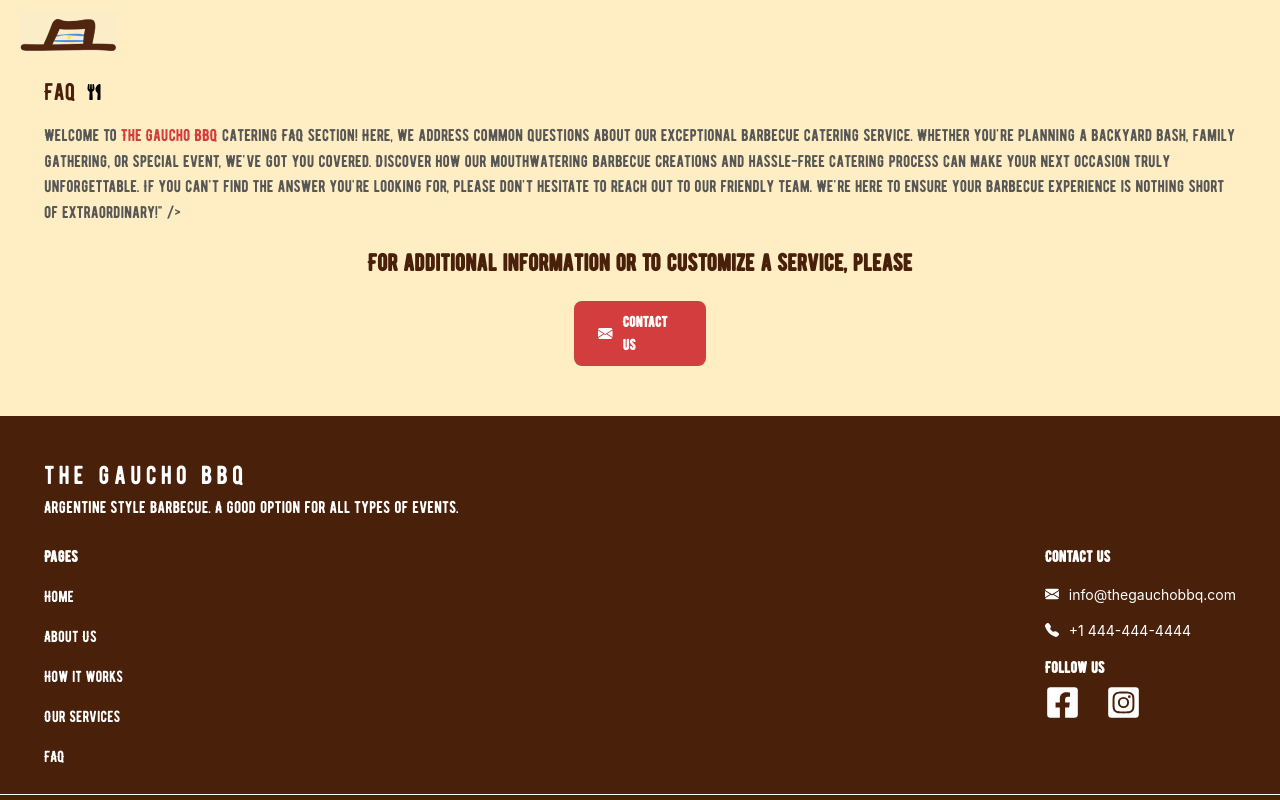
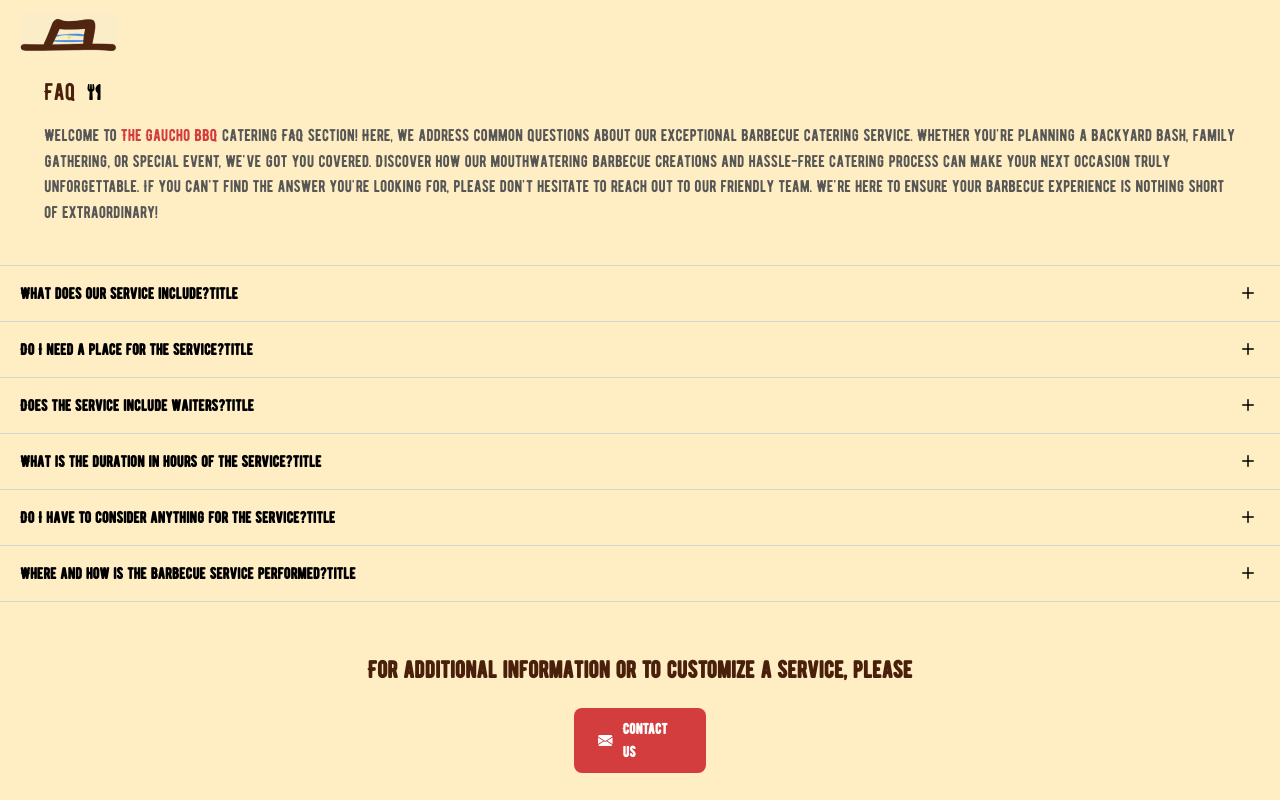
Before and after one commit to gabimancini/gaucho_steak, a React (Create React App) app: page /faq in a window 1280 px wide. Shown: the top 800 px of the page. Built offline with nearby package versions, Linux system fonts and the light colour scheme.

Commit message:
Add accordion faq

```diff
--- a/src/App.css
+++ b/src/App.css
@@ -8,3 +8,25 @@
     url("fonts/Bernier/bernier-Regular.otf"),
     url("fonts/Bernier/bernier-Regular.ttf")
 }
+
+details summary {
+  list-style: none;
+  transition: margin 150ms ease-out;
+}
+
+details[open] summary {
+  list-style: none;
+  margin-bottom: 10px;
+}
+
+details summary::before {
+  content:url(assets/BsPlus.svg);
+  position: absolute;
+  right: 0;
+}
+
+details[open] summary::before {
+  content:url(assets/BsDash.png);
+  position: absolute;
+  right: 0;
+}
--- /dev/null
+++ b/src/components/faqAccordion.js
@@ -0,0 +1,16 @@
+
+const FaqAccordion = (props) => {
+    const { title, description, open } = props;
+
+    return (
+
+            <details className="border-t-gray border-t-[1px] px-[20px] py-[15px] self-stretch last:border-b-gray last:border-b-[1px]">
+                <summary className="relative">
+                    <label className="font-bold font-narrow text[16px]" for="approach-one">{title}title</label>
+                </summary>
+                <div className="font-narrow text[16px]">{description}description</div>
+            </details>
+
+    )
+}
+export default FaqAccordion;
--- /dev/null
+++ b/src/data/faqData.js
@@ -0,0 +1,29 @@
+const faqData = [
+    {
+        title: "What does our service include?",
+        description: "Our service includes: the staff that makes the Argentine style barbecue, the grills, the kitchen utensils, the garnishes and escableches.",
+    },
+    {
+        title: "Do I need a place for the service?",
+        description: "Our service includes: the staff that makes the Argentine style barbecue, the grills, the kitchen utensils, the garnishes and escableches.",
+    },
+    {
+        title: "Does the service include waiters?",
+        description: "Our service includes: the staff that makes the Argentine style barbecue, the grills, the kitchen utensils, the garnishes and escableches.",
+    },
+    {
+        title: "What is the duration in hours of the service?",
+        description: "Our service includes: the staff that makes the Argentine style barbecue, the grills, the kitchen utensils, the garnishes and escableches.",
+    },
+    {
+        title: "Do I have to consider anything for the service?",
+        description: "Our service includes: the staff that makes the Argentine style barbecue, the grills, the kitchen utensils, the garnishes and escableches.",
+    },
+    {
+        title: "Where and how is the barbecue service performed?",
+        description: "Our service includes: the staff that makes the Argentine style barbecue, the grills, the kitchen utensils, the garnishes and escableches.",
+    },
+
+
+]
+export default faqData;
--- a/src/pages/faq.js
+++ b/src/pages/faq.js
@@ -1,19 +1,28 @@
 import Contact from "../sections/contact";
 import Container from "../elements/container";
+import FaqAccordion from "../components/faqAccordion";
 import Paragraph from "../elements/paragraph";
 import SectionTitle from "../components/sectionTitle";
+// Data
+import faqData from "../data/faqData";
 const Faq = () => {
     return (
         <div className="pb-[40px]">
-            <section id="Faq">
-                <Container>
+            <section className="pb-[40px]" id="Faq">
+                <Container className="pb-[40px]">
                     <SectionTitle children="Faq" />
                     <Paragraph type="faq" >
-                        Welcome to <span className="text-red">The Gaucho BBQ </span> catering FAQ section! Here, we address common questions about our exceptional barbecue catering service. Whether you're planning a backyard bash, family gathering, or special event, we've got you covered. Discover how our mouthwatering barbecue creations and hassle-free catering process can make your next occasion truly unforgettable. If you can't find the answer you're looking for, please don't hesitate to reach out to our friendly team. We're here to ensure your barbecue experience is nothing short of extraordinary!" />
+                        Welcome to <span className="text-red">The Gaucho BBQ </span> catering FAQ section! Here, we address common questions about our exceptional barbecue catering service. Whether you're planning a backyard bash, family gathering, or special event, we've got you covered. Discover how our mouthwatering barbecue creations and hassle-free catering process can make your next occasion truly unforgettable. If you can't find the answer you're looking for, please don't hesitate to reach out to our friendly team. We're here to ensure your barbecue experience is nothing short of extraordinary!
                     </Paragraph>
                 </Container>
+                {
+                    faqData.map((data,index)=>{
+                       return <FaqAccordion key={index} title={data.title} description={data.description}/>
+                    })
+                }
+
             </section>
-            <Contact />
+            <Contact  />
         </div>
     )
 }
--- a/tailwind.config.js
+++ b/tailwind.config.js
@@ -14,6 +14,7 @@
       'gray-dark': '#575756',
       'gray-dark-opacity' :'rgba(87, 87, 86, 0.10)',
       'gray-light': "#8687A8",
+      'gray': "#D4D4D4",
       'orange': '#FF7A00',
       'red': '#D43D3D',
       'white': '#fff',
```
Also changed, not shown: src/assets/BsDash.png (added), src/assets/BsPlus.svg (added).
